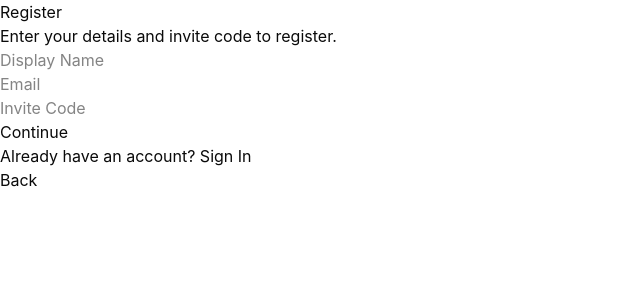
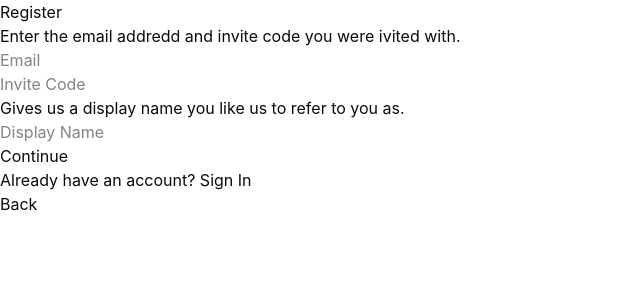
Before and after one commit to stuartmees/budgeting-app, a React (Vite) app in the folder web/: page /register in a window 1280 px wide. Shown: the top 300 px of the page, without its empty margins (0-640 px from the left). Built offline with nearby package versions, Linux system fonts and the light colour scheme; no server answers.

Commit message:
Refactors auth endpoints to RESTful naming convention

```diff
--- a/web/src/pages/Auth/AuthCallback.tsx
+++ b/web/src/pages/Auth/AuthCallback.tsx
@@ -24,7 +24,7 @@ export default function AuthCallback() {
           // New user registration flow
           const { displayName, email, inviteCode } = JSON.parse(pendingReg);
 
-          const response = await fetch('/api/auth/complete-registration', {
+          const response = await fetch('/api/auth/users', {
             method: 'POST',
             headers: { 'Content-Type': 'application/json' },
             body: JSON.stringify({
@@ -46,7 +46,7 @@ export default function AuthCallback() {
           navigate('/home');
         } else {
           // Existing user sign-in flow
-          const response = await fetch('/api/auth/get-or-create-user', {
+          const response = await fetch('/api/auth/users/lookup', {
             method: 'POST',
             headers: { 'Content-Type': 'application/json' },
             body: JSON.stringify({
--- a/web/src/pages/Auth/RegisterPage.tsx
+++ b/web/src/pages/Auth/RegisterPage.tsx
@@ -18,7 +18,7 @@ export default function RegisterPage() {
     }
 
     try {
-      const response = await fetch('/api/auth/validate-invite', {
+      const response = await fetch('/api/auth/sign-up-invites/validation', {
         method: 'POST',
         headers: { 'Content-Type': 'application/json' },
         body: JSON.stringify({ email, code: inviteCode }),
@@ -51,16 +51,7 @@ export default function RegisterPage() {
   return (
     <div>
       <h1>Register</h1>
-      <p>Enter your details and invite code to register.</p>
-
-      <div>
-        <input
-          type="text"
-          placeholder="Display Name"
-          value={displayName}
-          onChange={(e) => setDisplayName(e.target.value)}
-        />
-      </div>
+      <p>Enter the email addredd and invite code you were ivited with.</p>
       <div>
         <input
           type="email"
@@ -77,6 +68,15 @@ export default function RegisterPage() {
           onChange={(e) => setInviteCode(e.target.value)}
         />
       </div>
+      <div>
+      <p>Gives us a display name you like us to refer to you as.</p>
+        <input
+          type="text"
+          placeholder="Display Name"
+          value={displayName}
+          onChange={(e) => setDisplayName(e.target.value)}
+        />
+      </div>
 
       {error && <p style={{ color: 'red' }}>{error}</p>}
 
```
Also changed, not shown: 1 other file (tests, documents, lock files or other folders).
